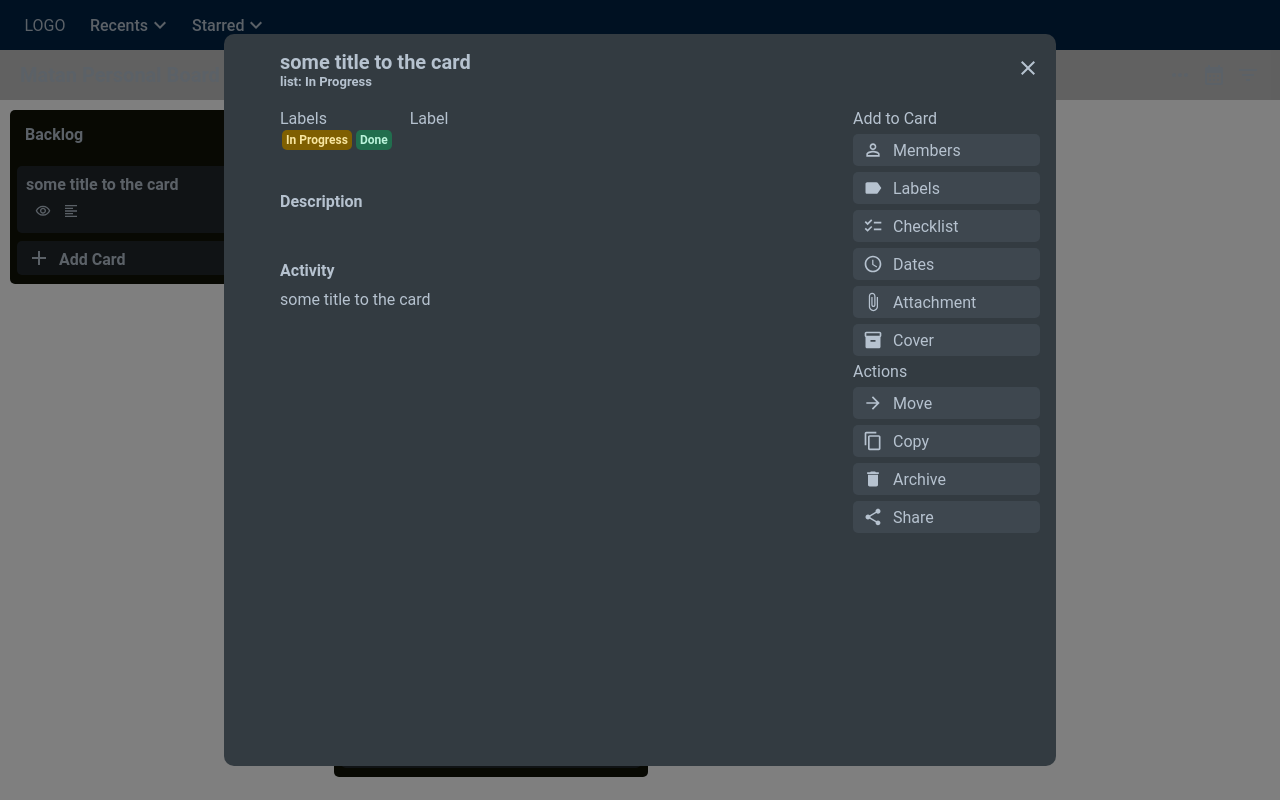
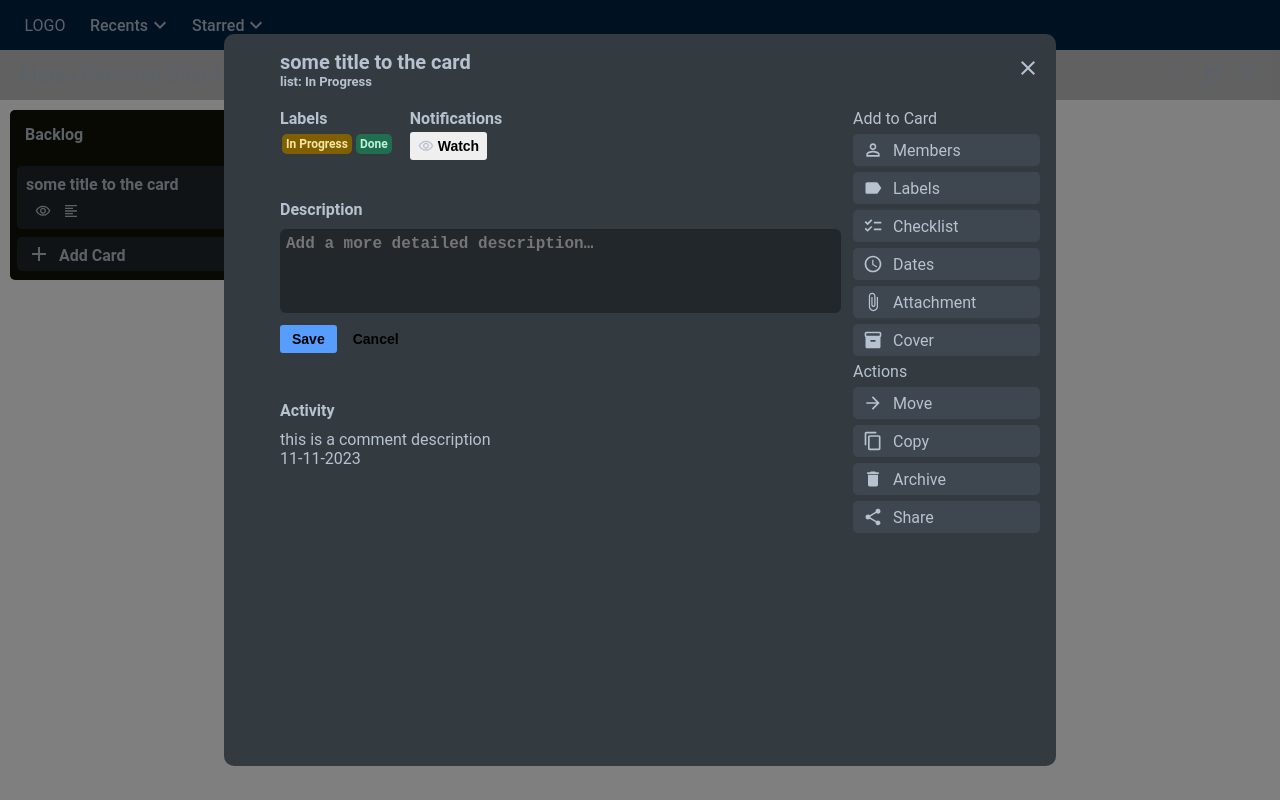
Before and after one commit to matansocher/trello, a React (Vite) app: page / in a window 1280 px wide. Both pictures are taken after a click on the button 491 px from the left and 443 px from the top of the page. Built offline with nearby package versions, Linux system fonts and the light colour scheme.

Commit message:
chore: added comment component

```diff
--- a/src/components/Card/CardModal/CardContent/CardActivity/CardActivity.scss
+++ b/src/components/Card/CardModal/CardContent/CardActivity/CardActivity.scss
@@ -1,5 +1,9 @@
 @import 'src/styles/colors.scss';
 
 .card-activity {
-
+  &__comments {
+    display: flex;
+    flex-direction: column;
+    gap: 10px;
+  }
 }
--- a/src/components/Card/CardModal/CardContent/CardActivity/CardActivity.tsx
+++ b/src/components/Card/CardModal/CardContent/CardActivity/CardActivity.tsx
@@ -1,4 +1,5 @@
-import { ICard } from '@models';
+import { ICard, IComment } from '@models';
+import Comment from './Comment/Comment';
 import './CardActivity.scss'
 
 interface ICardActivityProps {
@@ -6,9 +7,18 @@ interface ICardActivityProps {
 }
 
 function CardActivity({ card }: ICardActivityProps) {
+
+  const renderComments = () => {
+    return card?.comments?.map((comment: IComment) => {
+      return <Comment key={comment.id} comment={comment} />
+    });
+  }
+
   return (
     <div className='card-activity'>
-      <p>{card.title}</p>
+      <div className='card-activity__comments'>
+        {renderComments()}
+      </div>
     </div>
   )
 }
--- /dev/null
+++ b/src/components/Card/CardModal/CardContent/CardActivity/Comment/Comment.scss
@@ -0,0 +1,10 @@
+@import 'src/styles/colors.scss';
+
+.comment {
+    &__author {
+
+    }
+    &__text {
+
+    }
+}
--- /dev/null
+++ b/src/components/Card/CardModal/CardContent/CardActivity/Comment/Comment.tsx
@@ -0,0 +1,17 @@
+import { IComment } from '@models';
+import './Comment.scss'
+
+interface ICommentProps {
+  comment: IComment
+}
+
+function Comment({ comment }: ICommentProps) {
+  return (
+    <div className='comment' key={comment.userId}>
+      <p className='comment__author'>{comment.commentDescription}</p>
+      <p className='comment__text'>{comment.timestamp}</p>
+    </div>
+  )
+}
+
+export default Comment;
--- a/src/components/Card/CardModal/CardContent/CardContent.tsx
+++ b/src/components/Card/CardModal/CardContent/CardContent.tsx
@@ -19,10 +19,10 @@ function CardContent({ list, card }: ICardContentProps) {
         <p className='subheader'>Description</p>
         <CardDescription list={list} card={card} />
       </div>
-      <div className='card-modal__content__right__sections__section'>
+      {card.comments ? <div className='card-modal__content__right__sections__section'>
         <p className='subheader'>Activity</p>
         <CardActivity card={card} />
-      </div>
+      </div> : null}
     </div>
   )
 }
--- a/src/components/Card/CardModal/CardContent/CardDescription/CardDescription.tsx
+++ b/src/components/Card/CardModal/CardContent/CardDescription/CardDescription.tsx
@@ -43,6 +43,14 @@ function CardDescription({ list, card }: ICardDescriptionProps) {
   }
 
   const renderClosed = () => {
+    if (!card.description) {
+      handleOpenOrClose(true);
+      return (
+        <div className='card-description card-description-closed' onClick={() => handleOpenOrClose(true)}>
+          <p>Add a more detailed description…</p>
+        </div>
+      )
+    }
     return (
       <div className='card-description card-description-closed' onClick={() => handleOpenOrClose(true)}>
         <p>{card.description}</p>
--- a/src/components/Card/CardModal/CardContent/CardInfo/CardInfo.scss
+++ b/src/components/Card/CardModal/CardContent/CardInfo/CardInfo.scss
@@ -4,15 +4,31 @@
   display: flex;
   align-items: flex-start;
   gap: 16px;
+
+  .subheader {
+    font-weight: 500;
+  }
+
   &__labels {
 
     &__wrapper {
       display: flex;
+      margin-top: 4px;
     }
   }
   &__notifications {
     &__notification {
-
+      &__button {
+        display: flex;
+        justify-content: space-between;
+        align-items: center;
+        gap: 4px;
+        margin-top: 4px;
+        padding: 6px 8px;
+        svg {
+          font-size: 16px;
+        }
+      }
     }
   }
 }
--- a/src/components/Card/CardModal/CardContent/CardInfo/CardInfo.tsx
+++ b/src/components/Card/CardModal/CardContent/CardInfo/CardInfo.tsx
@@ -1,7 +1,8 @@
+import VisibilityOutlinedIcon from '@mui/icons-material/VisibilityOutlined';
 import { ICard, ILabel } from '@models';
 import { useLabels } from '@context';
 import Label from '../../../CardPreview/Label/Label';
-import './CardInfo.scss'
+import './CardInfo.scss';
 
 interface ICardDescriptionProps {
   card: ICard;
@@ -9,6 +10,10 @@ interface ICardDescriptionProps {
 
 function CardInfo({ card }: ICardDescriptionProps) {
   const { labelsState: labels } = useLabels();
+
+  const handleWatchClick = () => {
+    console.log('handleWatchClick');
+  }
 
   const renderLabels = () => {
     return card.labels.map((label: string) => {
@@ -20,14 +25,18 @@ function CardInfo({ card }: ICardDescriptionProps) {
   return (
     <div className='card-info'>
       <div className='card-info__labels'>
-        <p>Labels</p>
+        <p className='subheader'>Labels</p>
         <div className='card-info__labels__wrapper'>
           {renderLabels()}
         </div>
       </div>
       <div className='card-info__notifications'>
         <div className='card-info__notifications__notification'>
-          <p>Label</p>
+          <p className='subheader'>Notifications</p>
+          <button className='card-info__notifications__notification__button' onClick={handleWatchClick}>
+            <VisibilityOutlinedIcon />
+            Watch
+          </button>
         </div>
       </div>
     </div>
--- a/src/components/Card/CardPreview/CardPreview.scss
+++ b/src/components/Card/CardPreview/CardPreview.scss
@@ -37,7 +37,6 @@
         align-items: center;
         gap: 2px;
         margin-top: 4px;
-        margin-bottom: 4px;
         margin-left: 8px;
     }
 }
--- a/src/models/Comment.tsx
+++ b/src/models/Comment.tsx
@@ -1,4 +1,7 @@
 
 export interface IComment {
-  userId: '', commentDescription: 'this is a comment description', timestamp: '11-11-2023'
+  id: string;
+  userId: string;
+  commentDescription: string;
+  timestamp: string;
 }
--- a/src/styles/index.scss
+++ b/src/styles/index.scss
@@ -48,4 +48,7 @@ button {
   padding: 6px 12px;
   outline: none;
   border: none;
+  &:hover {
+    opacity: 0.7;
+  }
 }
```
Also changed, not shown: tasks.txt.
